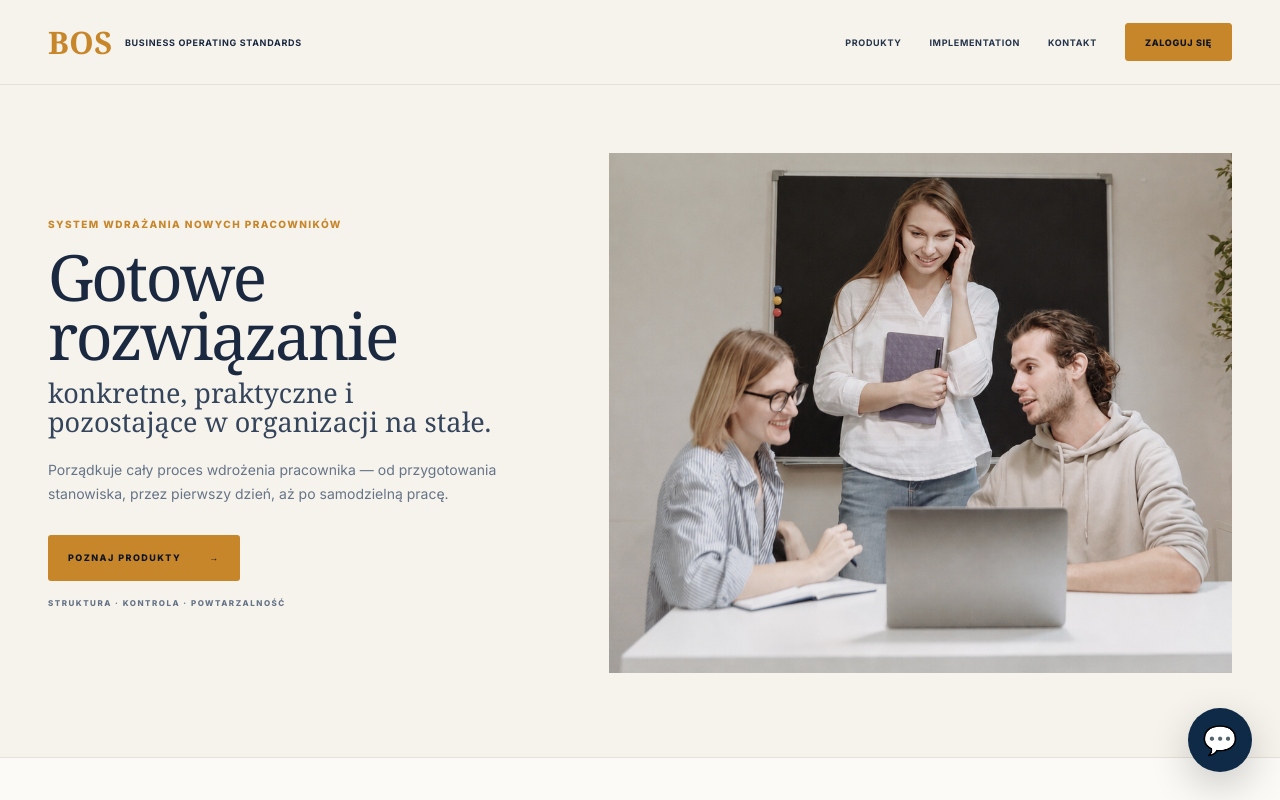
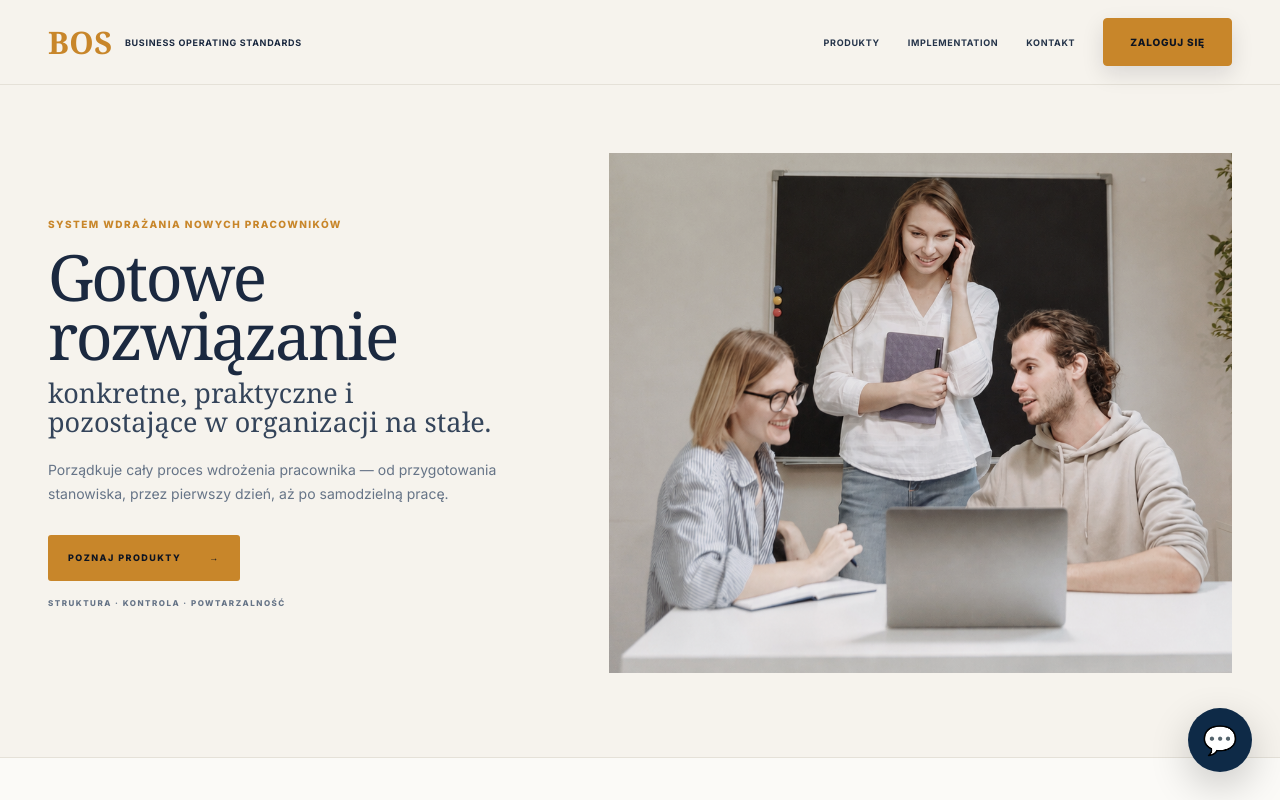
Before and after one commit to vernegroup/bos-platform, a Next.js app: page / in a window 1280 px wide. Shown: the top 800 px of the page. Built offline with nearby package versions, Linux system fonts and the light colour scheme.

Commit message:
HOME-01 step 2 strengthen platform login CTA

```diff
--- a/app/navigation.css
+++ b/app/navigation.css
@@ -236,3 +236,9 @@
     padding-right:var(--bos-shell-gutter);
   }
 }
+
+
+/* HOME-01 / KROK 2 — logowanie jako główne wejście do platformy */
+.bos-topbar-login{min-height:48px;padding:0 26px;border-radius:4px;box-shadow:0 8px 22px rgba(13,20,34,.12);font-size:10px;letter-spacing:.8px;transition:transform .18s ease,box-shadow .18s ease,background .18s ease,border-color .18s ease,color .18s ease}
+.bos-topbar-login:hover,.bos-topbar-login:focus-visible{transform:translateY(-2px);box-shadow:0 13px 30px rgba(13,20,34,.18)}
+@media(max-width:700px){.bos-topbar-login{min-height:42px;padding:0 17px}}
```
